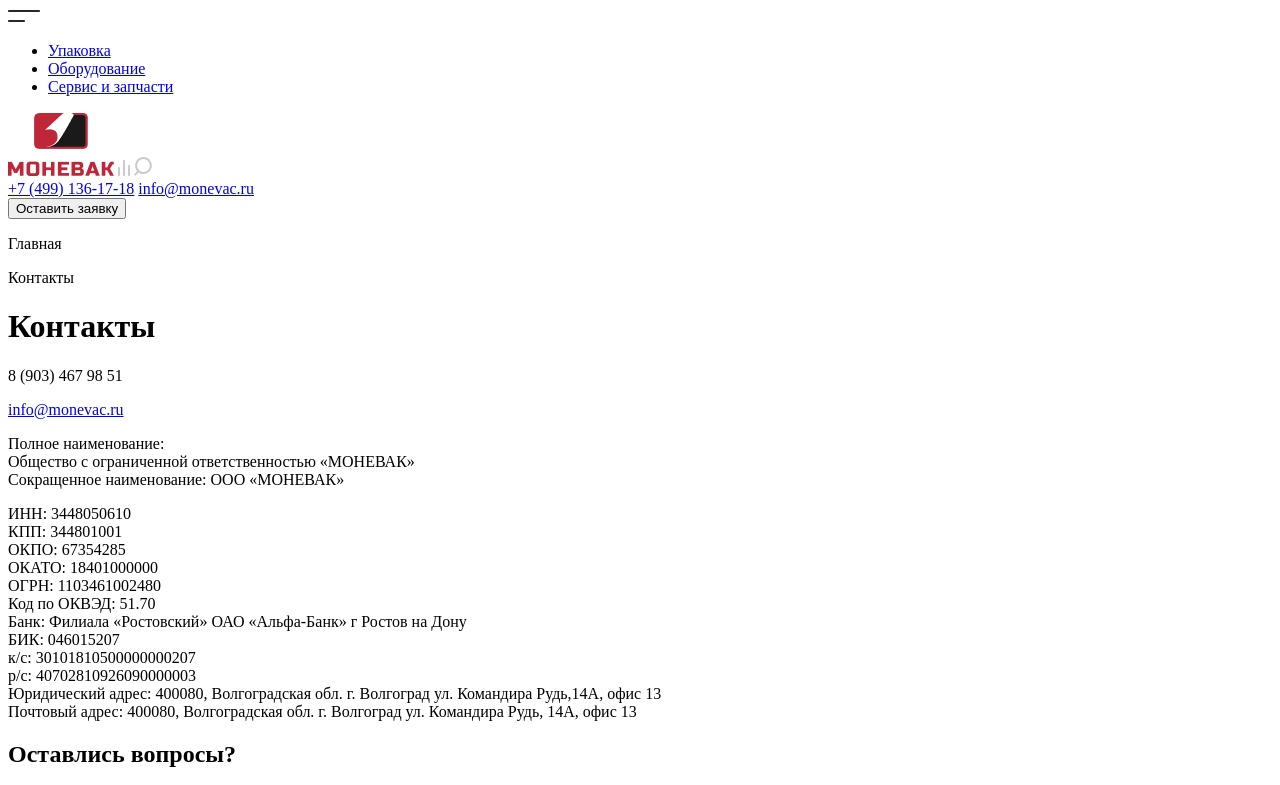
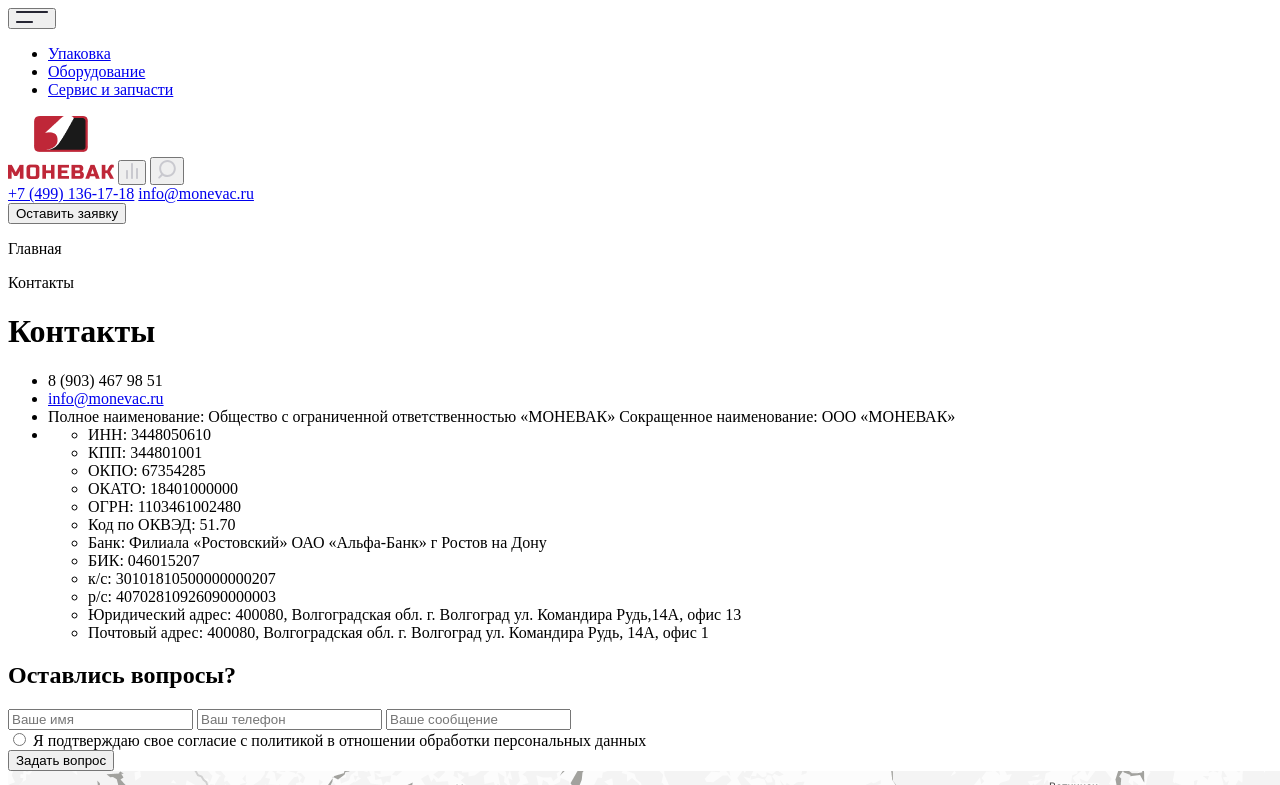
Before and after one commit to VyDyKey/Test-Mono, a plain HTML site: page index.html in a window 1280 px wide. Shown: the top 785 px of the page. Drawn offline with Linux system fonts and the light colour scheme.

Commit message:
modified:   index.html 	modified:   index.html

```diff
--- a/index.html
+++ b/index.html
@@ -7,7 +7,9 @@
 </head>
 <body>
     <header>
-        <img src="img/Меню.svg" width="32" height="12" alt="кнопка меню">
+        <button class="menu" type="menu">
+            <img src="img/Меню.svg" width="32" height="12" alt="кнопка меню">
+        </button>
         <nav class="navigation">
             <ul class="nav-items">
                 <li class="nav-item"><a href="#">Упаковка</a></li>
@@ -16,8 +18,12 @@
             </ul>
         </nav>
         <img class="logo" src="img/Frame.png" width="106" height="64" alt="логотип компании">
-        <img class="comparison" src="img/Сравение.svg" width="12" height="16" alt="кнопка сравнения">
-        <img class="search" src="img/Поиск.svg" width="18" height="18.59">
+        <button class="comparison" type="button" >
+            <img src="img/Сравение.svg" width="12" height="16" alt="кнопка сравнения">
+        </button>
+        <button class="search" type="button">
+            <img  src="img/Поиск.svg" width="18" height="18.59" alt="кнопка поиска">
+        </button>
         <div>
             <a class="phone" type="phone" href="tel:++74991361718">+7 (499) 136-17-18</a>
             <a class="email" type="email" href="malito:info@monevac.ru">info@monevac.ru</a>
@@ -31,28 +37,27 @@
             <h1>Контакты</h1>
         </div>
         <section class="information">
-            <p class="info-phone">8 (903) 467 98 51</p>
-            <a  class="info-email" type="email" href="malito:info@monevac.ru">info@monevac.ru</a>
-            <p>Полное наименование:<br>
-                Общество с ограниченной ответственностью «МОНЕВАК»<br>
-                Сокращенное наименование: ООО «МОНЕВАК»
-            </p>
-            <p>
-                ИНН: 3448050610<br>
-                КПП: 344801001<br>
-                ОКПО: 67354285<br>
-                ОКАТО: 18401000000<br>
-                ОГРН: 1103461002480<br>
-                Код по ОКВЭД: 51.70<br>
-
-                Банк: Филиала «Ростовский» ОАО «Альфа-Банк» г Ростов на Дону<br>
-                БИК: 046015207<br>
-                к/с: 30101810500000000207<br>
-                р/с: 40702810926090000003<br>
-
-                Юридический адрес: 400080, Волгоградская обл. г. Волгоград ул. Командира Рудь,14А, офис 13<br>
-                Почтовый адрес: 400080, Волгоградская обл. г. Волгоград ул. Командира Рудь, 14А, офис 13<br>
-            </p>
+            <ul class="information-items">
+                <li class="information-item">8 (903) 467 98 51</li>
+                <li class="information-item"><a  class="info-email" type="email" href="malito:info@monevac.ru">info@monevac.ru</a></li>
+                <li class="information-item">Полное наименование: Общество с ограниченной ответственностью «МОНЕВАК» Сокращенное наименование: ООО «МОНЕВАК»</li>
+                <li class="information-item">
+                    <ul class="information-requisites">
+                        <li class="information-requisite">ИНН: 3448050610</li>
+                        <li class="information-requisite">КПП: 344801001</li>
+                        <li class="information-requisite">ОКПО: 67354285</li>
+                        <li class="information-requisite">ОКАТО: 18401000000</li>
+                        <li class="information-requisite">ОГРН: 1103461002480</li>
+                        <li class="information-requisite">Код по ОКВЭД: 51.70</li>
+                        <li class="information-requisite">Банк: Филиала «Ростовский» ОАО «Альфа-Банк» г Ростов на Дону</li>
+                        <li class="information-requisite">БИК: 046015207</li>
+                        <li class="information-requisite">к/с: 30101810500000000207</li>
+                        <li class="information-requisite">р/с: 40702810926090000003</li>
+                        <li class="information-requisite">Юридический адрес: 400080, Волгоградская обл. г. Волгоград ул. Командира Рудь,14А, офис 13</li>
+                        <li class="information-requisite">Почтовый адрес: 400080, Волгоградская обл. г. Волгоград ул. Командира Рудь, 14А, офис 1</li>
+                    </ul>
+                </li>
+            </ul>
         </section>
         <section class="quetions">
             <h2>Оставлись вопросы?</h2>
```
